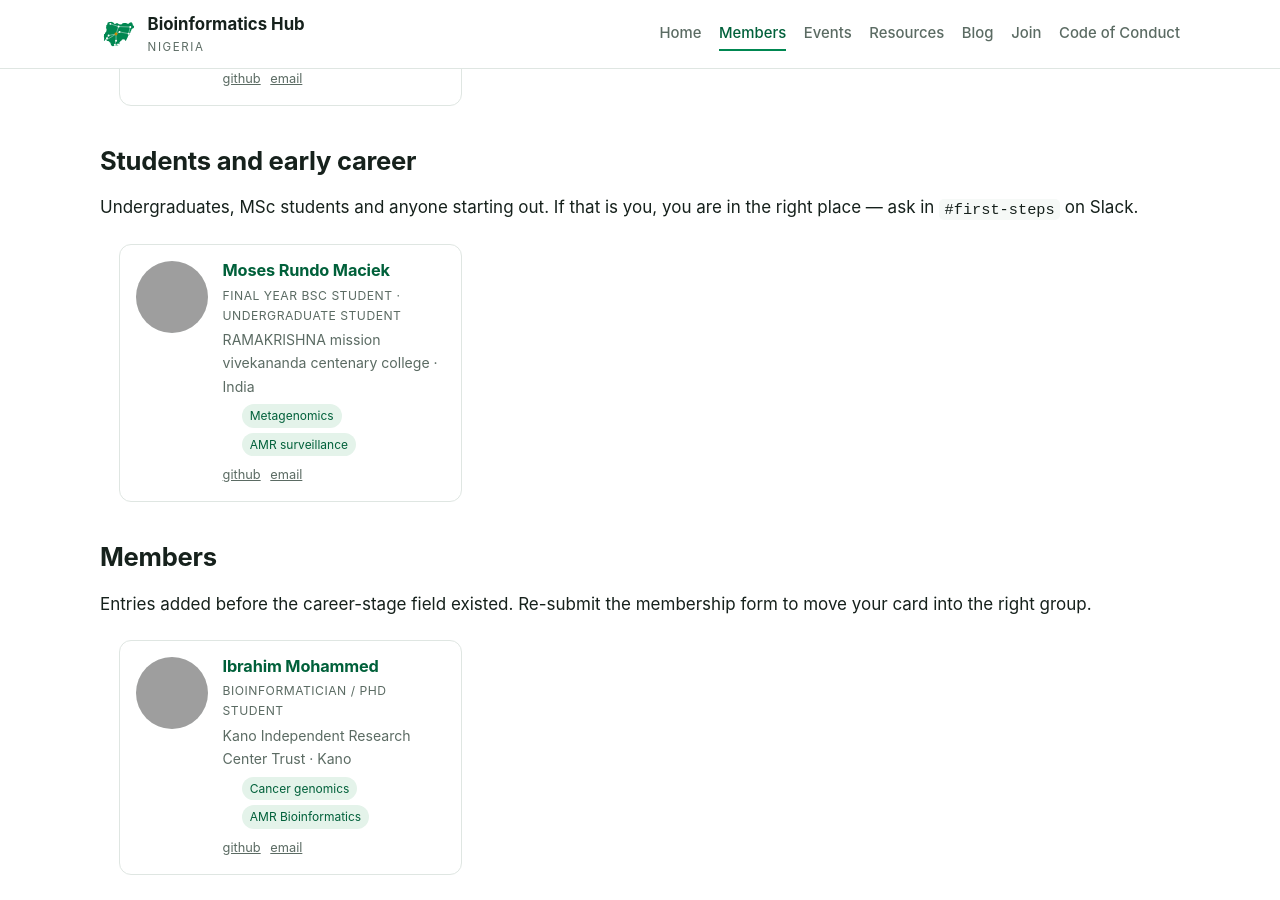
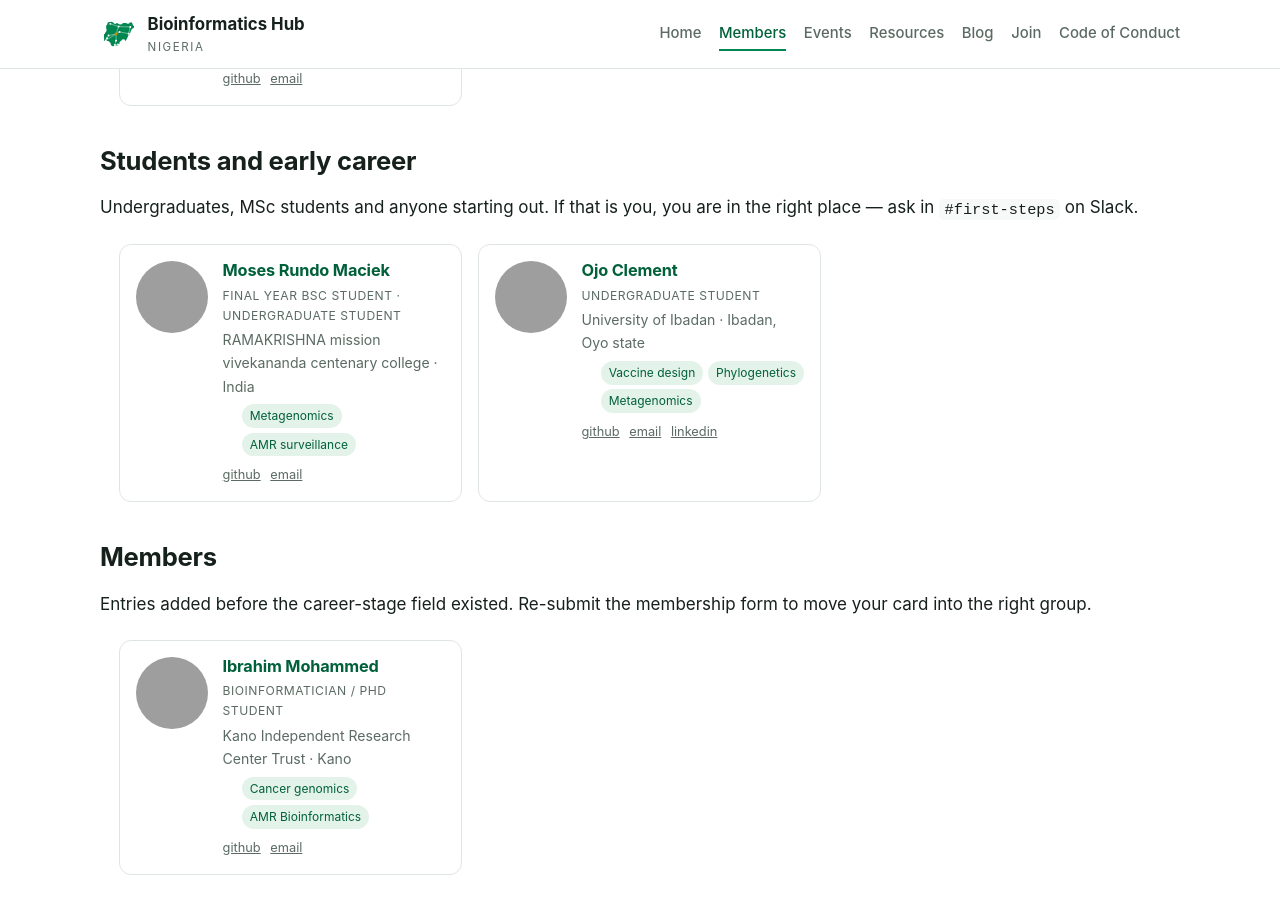
Before and after one commit to GOA14/bioinformaticshub.github.io, a Jekyll site: the page built from members.md, in a window 1280 px wide and 900 px high, scrolled down 901 px. Built offline with Jekyll 4.4.1, drawn with Linux system fonts in a browser that asks for light colours; grey boxes are pictures that could not be loaded.

Commit message:
Added Ojo Clement (@Clement-Ojo) in members.yml (#34)

```diff
--- a/_data/members.yml
+++ b/_data/members.yml
@@ -41,16 +41,26 @@
   twitter: babasaraky
   joined: 2016-01-01
 
+- name: Ojo Clement
+  github: Clement-Ojo
+  institution: University of Ibadan
+  interests: Vaccine design, Phylogenetics, Metagenomics
+  stage: Undergraduate student
+  location: Ibadan, Oyo state
+  email: cojo445@stu.ui.edu.ng
+  linkedin: clement-oj
+  joined: 2026-11-20
+
 - name: Moses Rundo Maciek
   github: moses-rundo
   institution: RAMAKRISHNA mission vivekananda centenary college
   interests: Metagenomics, AMR surveillance
   stage: Undergraduate student
-  about: I am interested in working in AMR surveillance, metagenomics, and other bioinformatics-related research, particularly in applying genomic data to understand infectious diseases and address public health challenges.
   title: Final year Bsc student
   location: India
   email: mosesrundo@gmail.com
   joined: 2026-11-19
+  about: I am interested in working in AMR surveillance, metagenomics, and other bioinformatics-related research, particularly in applying genomic data to understand infectious diseases and address public health challenges.
 
 - name: Ibrahim Mohammed
   github: ibrahimmohammed22398-hash
@@ -66,11 +76,11 @@
   institution: Bells University Of Technology, otta
   interests: Bioinformatics, Computing Biology, English
   stage: MSc holder
-  about: I analyze drug safety information in the pharmacovigilance department of the pharmaceutical company where I work, i want to learn computational biology using bioinformatics
   title: Lecturer
   location: Ogun State
   email: micittechnology@gmail.com
   joined: 2026-11-19
+  about: I analyze drug safety information in the pharmacovigilance department of the pharmaceutical company where I work, i want to learn computational biology using bioinformatics
 
 # --- Copy the block below, fill it in, and delete the leading "# " ----------
 # - name: Your Name
```
